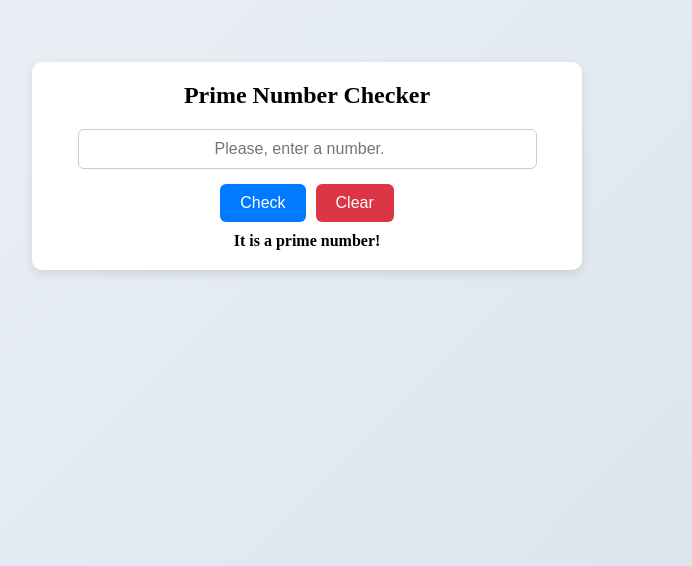
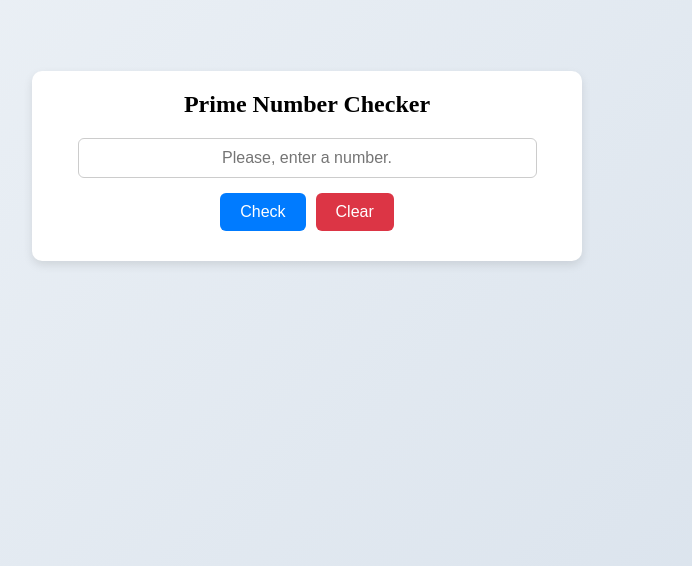
Before and after one commit to Byakuya91/Prime-checker, a React (Vite) app: page / in a window 1280 px wide. Shown: the part 234-800 px from the top of the page, without its empty margins (333-1025 px from the left). Built offline with nearby package versions, Linux system fonts and the light colour scheme.

Commit message:
I figured out the function needed to get to the prime numbers via a for loop. I also fixed an error involving entering a non number and it not clearing on the UI. I will be expanding this project. The first expansion is showing a list of prime numbers up to N.

```diff
--- a/src/App.jsx
+++ b/src/App.jsx
@@ -5,11 +5,61 @@ import "./App.css";
 
 function App() {
   // TODO:
-  // 1Create clear for CSS and basic styles(ONGOING)
-  // 2.Create HTML skeleton for prime checker
-  // 3. Create state variables to hold the user input.
+  // 1Create clear for CSS and basic styles(DONE)
+  // 2.Create HTML skeleton for prime checker(DONE)
+  // 3. Create state variables to hold the user input(ONGOING)
   // 4. Create a function to check if the number is prime.
   // 5. Display the result in the U(DONE)
+
+  // ? State variables for input and numbers
+  const [number, setNumber] = useState("");
+
+  // console logs
+  console.log("the current number is:", number);
+
+  const [result, setResult] = useState("");
+
+  // ?Two functions: clear the input and check if it is prime
+
+  const checkPrime = () => {
+    // ! defensive measure against trailing inputs
+    let trimmedInput = number.trim();
+    let num = parseInt(trimmedInput);
+
+    // convert the string to a number.
+    console.log("the num after conversion is:", num);
+
+    // edge cases
+    // ? if it is not a number
+    if (isNaN(num)) {
+      setResult("Please, enter a number!");
+      return;
+    }
+    // if it is not a prime number
+    if (num < 2) {
+      setResult("it is not a Prime Number!");
+      return;
+    }
+
+    // create a flag to check for IsPrime is true with some kind of loop.
+
+    let isPrime = true;
+
+    // for loop to check if the number is prime
+    for (let i = 2; i < +Math.sqrt(num); i++) {
+      if (num % i === 0) {
+        console.log("the num during the conditional check is:", num);
+        isPrime = false;
+        break;
+      }
+    }
+    // update the result
+    setResult(isPrime ? "It is a Prime Number!" : "It is not a Prime Number!");
+  };
+  const clearInput = () => {
+    setNumber("");
+    setResult("");
+  };
 
   return (
     <>
@@ -17,13 +67,22 @@ function App() {
         <div className="card">
           <h2>Prime Number Checker</h2>
           <div className="input-container">
-            <input type="number" placeholder="Please, enter a number." />
+            <input
+              type="text"
+              value={number}
+              onChange={(e) => setNumber(e.target.value)}
+              placeholder="Please, enter a number."
+            />
           </div>
           <div className="button-group">
-            <button className="check-btn">Check</button>
-            <button className="clear-btn">Clear</button>
+            <button className="check-btn" onClick={checkPrime}>
+              Check
+            </button>
+            <button className="clear-btn" onClick={clearInput}>
+              Clear
+            </button>
           </div>
-          <p>It is a prime number!</p>
+          <p>{result}</p>
         </div>
       </div>
     </>
```
